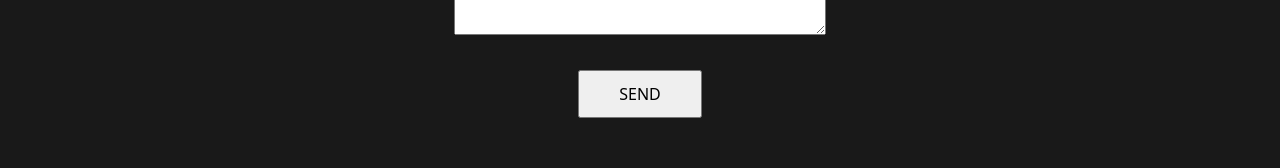
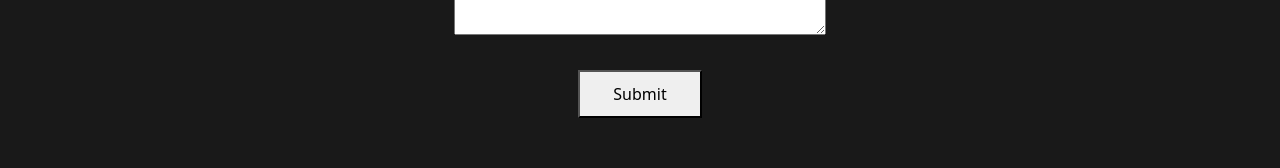
Before and after one commit to Ken1567/Cleaners, a React (Create React App) app: page /contact in a window 1280 px wide. Shown: the part 530-698 px from the top of the page. Built offline with nearby package versions, Linux system fonts and the light colour scheme.

Commit message:
Modify Submit Button

```diff
--- a/src/components/Contact.jsx
+++ b/src/components/Contact.jsx
@@ -66,11 +66,9 @@ const Contact = () => {
                     value={message}
                     onChange={e => onChange(e)}/>
 
-				    <input
-                        type="submit"
-                        value="SEND"
-                        id="send">
-                    </input>
+                    <button id="send">
+                        Submit
+                    </button>
 			</form>
 	</section>
   )
```
